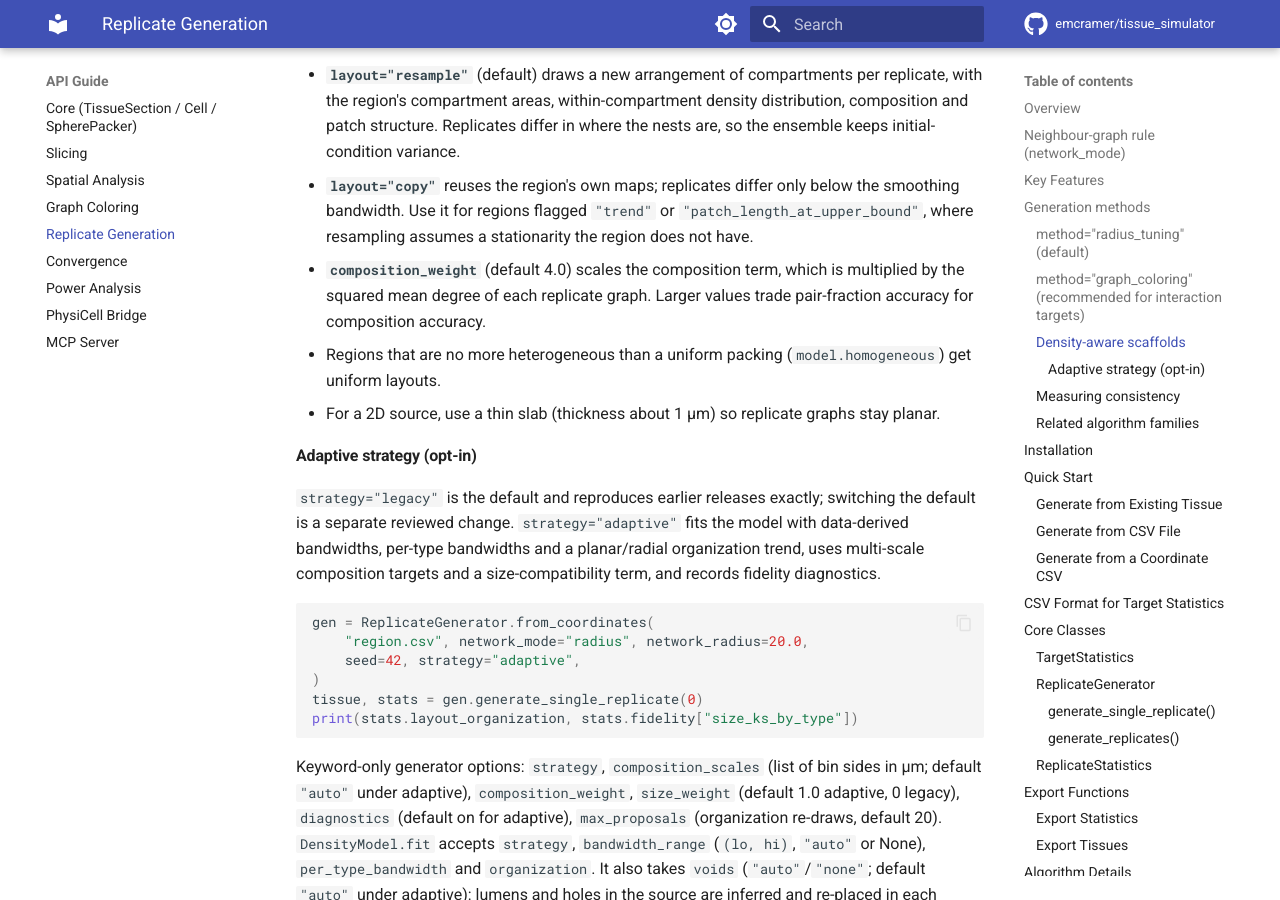
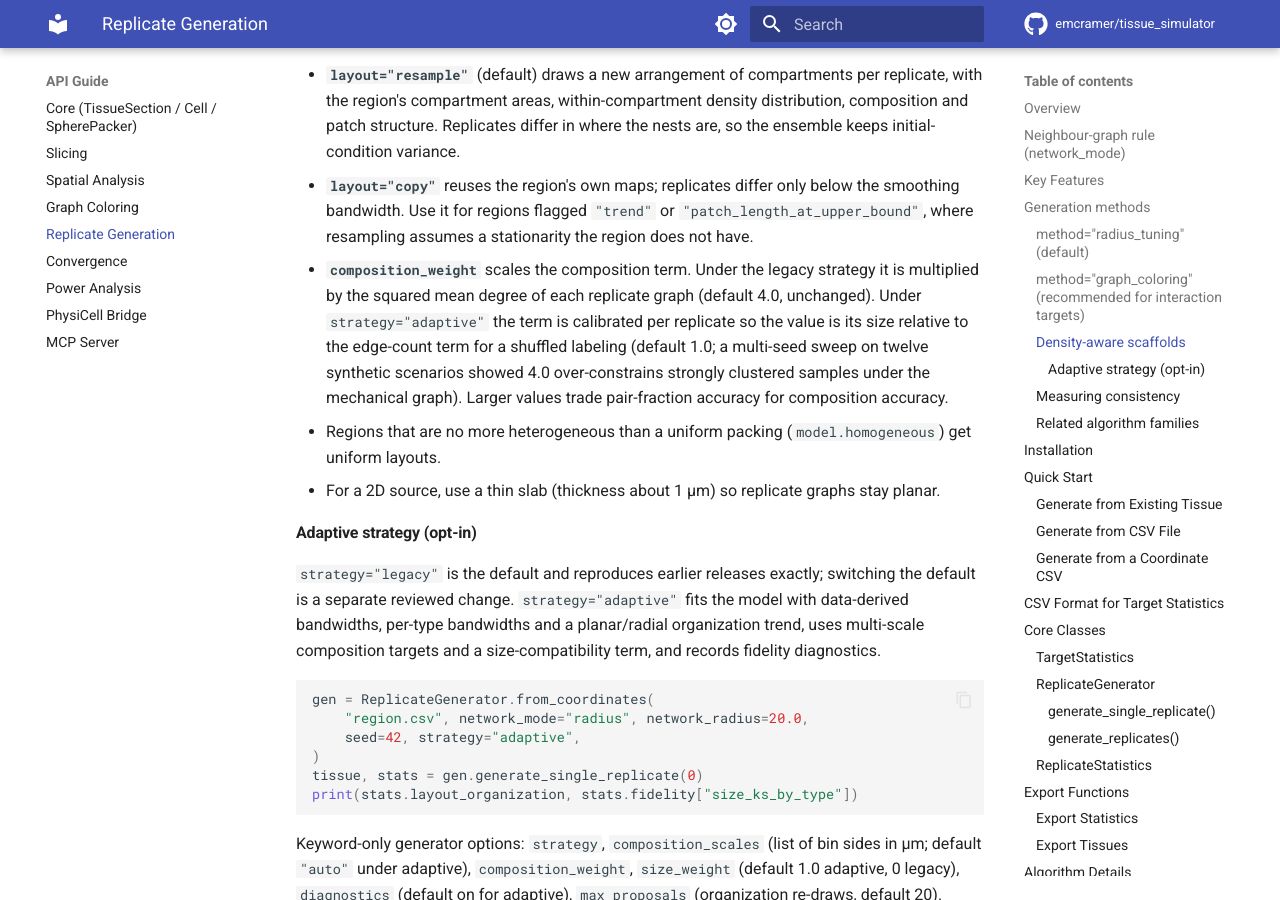
Before and after one commit to emcramer/tissue_simulator, an MkDocs documentation site: the page built from docs/api/replicate-generation.md, in a window 1280 px wide and 900 px high, scrolled down 3200 px. Built offline with MkDocs 1.6.1 and Material for MkDocs 9.7.7, drawn with Linux system fonts in a browser that asks for light colours; comment, search, counter and statistics services are not loaded; the version menu is left out.

Commit message:
Default the calibrated composition weight to 1.0 under the adaptive strategy
Under the per-sample calibration a weight of 4 over-constrains strongly
clustered samples (contact divergence 0.38 vs 0.08 at 0.25 on the Potts
J=1.5 scenario with a 40k-step schedule). Legacy keeps 4.0 on its
mean-degree-squared scale, byte-identical.

```diff
--- a/docs/api/replicate-generation.md
+++ b/docs/api/replicate-generation.md
@@ -143,9 +143,14 @@ and `ReplicateGenerator(..., method="graph_coloring", density_model=model)`.
   below the smoothing bandwidth. Use it for regions flagged `"trend"` or
   `"patch_length_at_upper_bound"`, where resampling assumes a stationarity
   the region does not have.
-- **`composition_weight`** (default 4.0) scales the composition term, which is
-  multiplied by the squared mean degree of each replicate graph. Larger values
-  trade pair-fraction accuracy for composition accuracy.
+- **`composition_weight`** scales the composition term. Under the legacy
+  strategy it is multiplied by the squared mean degree of each replicate graph
+  (default 4.0, unchanged). Under `strategy="adaptive"` the term is calibrated
+  per replicate so the value is its size relative to the edge-count term for a
+  shuffled labeling (default 1.0; a multi-seed sweep on twelve synthetic
+  scenarios showed 4.0 over-constrains strongly clustered samples under the
+  mechanical graph). Larger values trade pair-fraction accuracy for
+  composition accuracy.
 - Regions that are no more heterogeneous than a uniform packing
   (`model.homogeneous`) get uniform layouts.
 - For a 2D source, use a thin slab (thickness about 1 µm) so replicate graphs
```
Also changed, not shown: docs/notes/density-aware-packing.md (+2 -1 lines), 1 other file.
